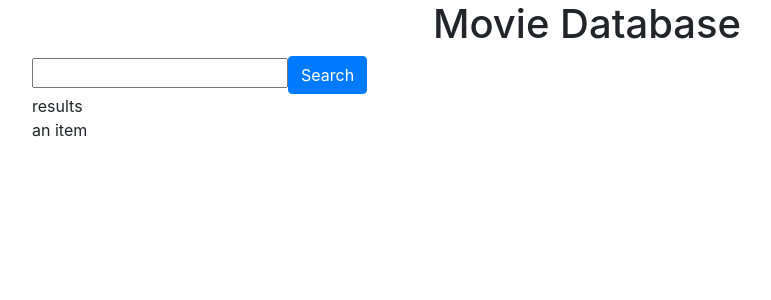
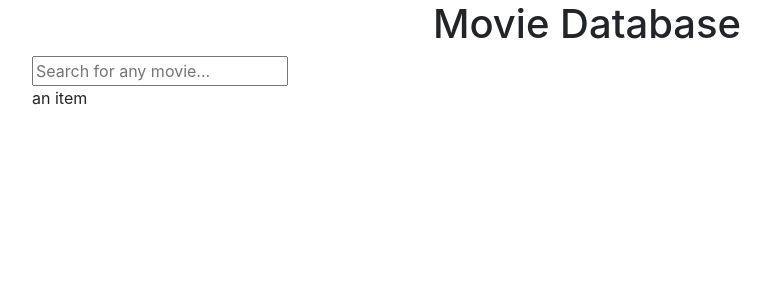
Before and after one commit to jisanjung/MovieApp, a React (Create React App) app: page / in a window 1280 px wide. Shown: the top 300 px of the page, without its empty margins (53-824 px from the left). Built offline with nearby package versions, Linux system fonts and the light colour scheme.

Commit message:
communicating between search (child) and results (parent) components

```diff
--- a/src/App.js
+++ b/src/App.js
@@ -15,7 +15,6 @@ class App extends React.Component {
     return (
       <main className="container">
         <Header/>
-        <Search/>
         <Results/>
       </main>
     )
--- a/src/components/Results.js
+++ b/src/components/Results.js
@@ -1,11 +1,18 @@
 import React, { Component } from 'react';
+import Search from "./Search.js";
 import Item from "./Item.js";
 
 export class Results extends Component {
+
+    // fetch data from api
+    fetchData(value) {
+        console.log(value);
+    }
+
     render() {
         return (
             <section className="w-100">
-                results
+                <Search fetchData={this.fetchData.bind(this)}/>
                 <Item/>
             </section>
         )
--- a/src/components/Search.js
+++ b/src/components/Search.js
@@ -4,17 +4,22 @@ export class Search extends Component {
     constructor() {
         super();
         this.state = {
-
+            query: ""
         }
     }
+
+    // change this state on change of input
+    changeState(e) {
+        this.setState({
+            query: e.target.value
+        }, this.props.fetchData(this.state.query));
+    }
+
     render() {
         return (
-            <section>
-                <form className="flex">
-                    <input type="text"/>
-                    <button type="button" className="btn btn-primary">Search</button>
-                </form>
-            </section>
+            <form className="flex">
+                <input type="text" placeholder="Search for any movie..." onChange={this.changeState.bind(this)}/>
+            </form>
         )
     }
 }
```
